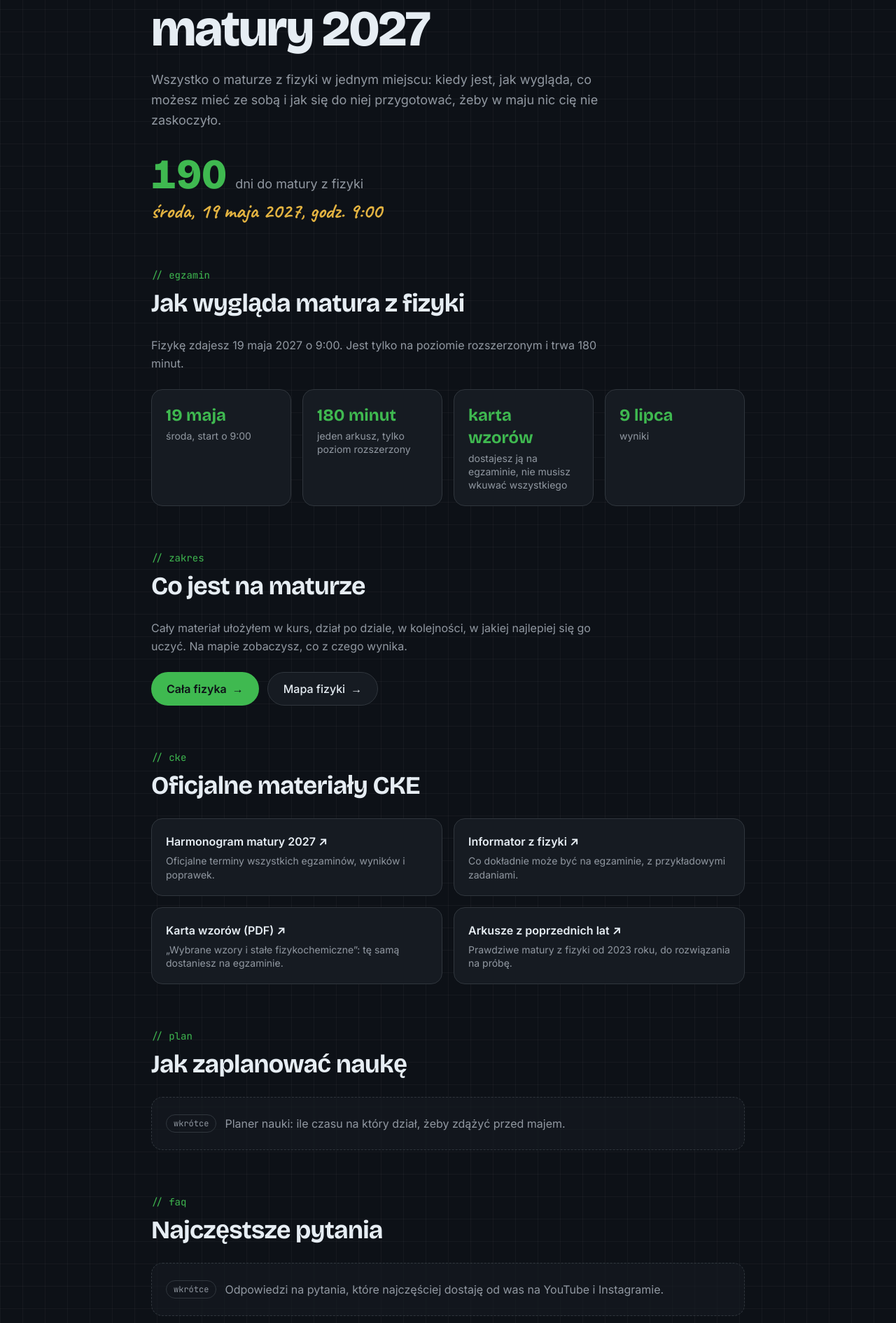
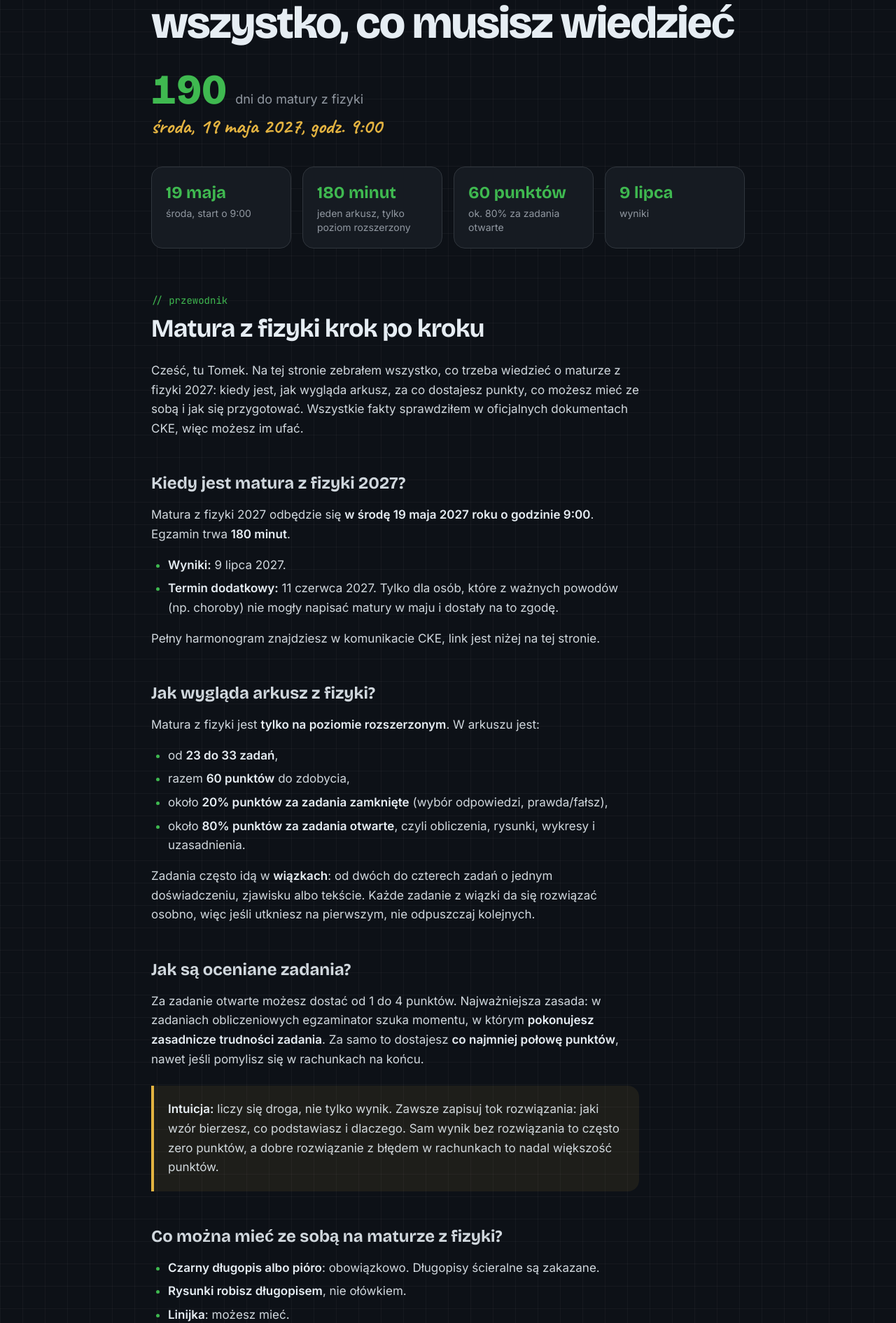
Before and after one commit to tomekstolarczyk/ogarnij-fizyke, a Next.js app: page /matura-2027 in a window 1280 px wide. Shown: the part 211-2101 px from the top of the page at 70% size. Built offline with nearby package versions, Linux system fonts and the light colour scheme.

Commit message:
feat: fill matura 2027 guide with CKE facts and course links

```diff
--- a/src/app/matura-2027/page.tsx
+++ b/src/app/matura-2027/page.tsx
@@ -1,41 +1,42 @@
 import type { Metadata } from "next";
 import Link from "next/link";
+import BookChapter from "@/components/BookChapter";
 import ComingSoon from "@/components/ComingSoon";
 import MaturaCountdown from "@/components/MaturaCountdown";
 import SectionHeading from "@/components/SectionHeading";
 import { ckeLinks, matura } from "@/data/matura";
+import { getPageContent } from "@/lib/content";
 
+// Title and description worded like what people type into Google
 export const metadata: Metadata = {
-  title: `Co musisz wiedzieć do matury ${matura.year} · Ogarnij Fizykę`,
-  description: `Matura ${matura.year} z fizyki: kiedy jest, jak wygląda egzamin, karta wzorów, arkusze CKE i jak zaplanować naukę.`,
+  title: `Matura z fizyki ${matura.year}: wszystko, co musisz wiedzieć · Ogarnij Fizykę`,
+  description: `Kiedy jest matura z fizyki ${matura.year}, jak wygląda arkusz, za co są punkty, jaki kalkulator, karta wzorów, arkusze CKE i jak się przygotować.`,
 };
 
 // "środa, 19 maja 2027"
 const fullDate = `${matura.weekday}, ${matura.day} ${matura.year}`;
 
-// Key facts as tiles; the full sentence is in the section text above them
+// Key facts as tiles at the top; the text below explains each of them
 const facts = [
   { value: matura.day, label: `${matura.weekday}, start o ${matura.time}` },
   { value: `${matura.durationMinutes} minut`, label: "jeden arkusz, tylko poziom rozszerzony" },
-  { value: "karta wzorów", label: "dostajesz ją na egzaminie, nie musisz wkuwać wszystkiego" },
+  { value: `${matura.maxPoints} punktów`, label: "ok. 80% za zadania otwarte" },
   { value: matura.results, label: "wyniki" },
 ];
 
-// "Co musisz wiedzieć do matury": the matura handbook. Skeleton for now:
-// sections with real facts where we have them, "wkrótce" where content is
-// still to be written.
+// "Co musisz wiedzieć do matury": the matura guide, meant to be found on
+// Google and to send people on to the course. The long text comes from
+// Markdown (same renderer as the book); this file only adds the parts that
+// need code: the countdown, the fact tiles and the link cards.
 export default function MaturaPage() {
+  const guide = getPageContent("matura-2027");
+
   return (
     <div className="mx-auto w-full max-w-4xl px-4 py-14 sm:px-6">
       <p className="font-mono text-sm text-accent">{`// matura ${matura.year}`}</p>
-      <h1 className="mt-2.5 font-display text-[clamp(2.5rem,7vw,4.5rem)] leading-[1.02] font-extrabold tracking-[-0.03em]">
-        Co musisz wiedzieć do matury {matura.year}
+      <h1 className="mt-2.5 font-display text-[clamp(2.25rem,6vw,4rem)] leading-[1.05] font-extrabold tracking-[-0.03em]">
+        Matura z fizyki {matura.year}: wszystko, co musisz wiedzieć
       </h1>
-      <p className="mt-5 max-w-2xl text-lg leading-relaxed text-muted">
-        Wszystko o maturze z fizyki w jednym miejscu: kiedy jest, jak wygląda,
-        co możesz mieć ze sobą i jak się do niej przygotować, żeby w maju nic
-        cię nie zaskoczyło.
-      </p>
       <div className="mt-8 flex flex-col gap-1">
         <MaturaCountdown />
         <p className="font-hand text-3xl font-bold text-marker-yellow">
@@ -43,14 +44,8 @@ export default function MaturaPage() {
         </p>
       </div>
 
-      <section className="mt-16">
-        <SectionHeading label="egzamin" title="Jak wygląda matura z fizyki" />
-        <p className="mb-6 max-w-2xl leading-relaxed text-muted">
-          Fizykę zdajesz {matura.day} {matura.year} o {matura.time}. Jest tylko na
-          poziomie rozszerzonym i trwa {matura.durationMinutes} minut.
-        </p>
       {/* auto-fit: 4 tiles in a row on desktop, 2 or 1 on a phone */}
-        <div className="grid grid-cols-[repeat(auto-fit,minmax(11rem,1fr))] gap-4">
+      <div className="mt-10 grid grid-cols-[repeat(auto-fit,minmax(11rem,1fr))] gap-4">
         {facts.map((fact) => (
           <div key={fact.label} className="rounded-2xl border border-border bg-surface p-5">
             <p className="font-display text-2xl font-bold text-accent">{fact.value}</p>
@@ -58,28 +53,10 @@ export default function MaturaPage() {
           </div>
         ))}
       </div>
-      </section>
 
       <section className="mt-16">
-        <SectionHeading label="zakres" title="Co jest na maturze" />
-        <p className="mb-6 max-w-2xl leading-relaxed text-muted">
-          Cały materiał ułożyłem w kurs, dział po dziale, w kolejności, w
-          jakiej najlepiej się go uczyć. Na mapie zobaczysz, co z czego wynika.
-        </p>
-        <div className="flex flex-col gap-3 sm:flex-row">
-          <Link
-            href="/dzialy"
-            className="inline-flex min-h-12 items-center justify-center gap-2 rounded-full bg-accent px-5.5 font-semibold text-background transition hover:-translate-y-0.5 hover:brightness-110"
-          >
-            Cała fizyka <span aria-hidden="true">→</span>
-          </Link>
-          <Link
-            href="/mapa"
-            className="inline-flex min-h-12 items-center justify-center gap-2 rounded-full border border-border bg-surface px-5.5 font-medium transition hover:-translate-y-0.5 hover:border-accent/60"
-          >
-            Mapa fizyki <span aria-hidden="true">→</span>
-          </Link>
-        </div>
+        <SectionHeading label="przewodnik" title="Matura z fizyki krok po kroku" />
+        <BookChapter markdown={guide} />
       </section>
 
       <section className="mt-16">
@@ -103,14 +80,35 @@ export default function MaturaPage() {
         </ul>
       </section>
 
-      <section className="mt-16">
-        <SectionHeading label="plan" title="Jak zaplanować naukę" />
-        <ComingSoon text="Planer nauki: ile czasu na który dział, żeby zdążyć przed majem." />
+      {/* The point of the page: send people from Google on to the course */}
+      <section className="mt-16 rounded-[28px] border border-accent/40 bg-accent/8 px-6 py-10 text-center">
+        <p className="font-hand text-3xl font-bold text-marker-yellow">to co, zaczynamy?</p>
+        <h2 className="mt-2 font-display text-[clamp(1.625rem,3.5vw,2.25rem)] leading-tight font-bold tracking-[-0.02em]">
+          Cała fizyka do matury, za darmo
+        </h2>
+        <p className="mx-auto mt-3 max-w-xl leading-relaxed text-muted">
+          Filmy, książka, notatki i zadania z arkuszy CKE, dział po dziale, w
+          kolejności, w jakiej najlepiej się uczyć.
+        </p>
+        <div className="mt-7 flex flex-col justify-center gap-3 sm:flex-row">
+          <Link
+            href="/dzialy"
+            className="inline-flex min-h-12 items-center justify-center gap-2 rounded-full bg-accent px-5.5 font-semibold text-background transition hover:-translate-y-0.5 hover:brightness-110"
+          >
+            Zacznij kurs <span aria-hidden="true">→</span>
+          </Link>
+          <Link
+            href="/mapa"
+            className="inline-flex min-h-12 items-center justify-center gap-2 rounded-full border border-border bg-surface px-5.5 font-medium transition hover:-translate-y-0.5 hover:border-accent/60"
+          >
+            Zobacz mapę fizyki <span aria-hidden="true">→</span>
+          </Link>
+        </div>
       </section>
 
       <section className="mt-16">
-        <SectionHeading label="faq" title="Najczęstsze pytania" />
-        <ComingSoon text="Odpowiedzi na pytania, które najczęściej dostaję od was na YouTube i Instagramie." />
+        <SectionHeading label="plan" title="Planer nauki" />
+        <ComingSoon text="Ile czasu na który dział, żeby spokojnie zdążyć przed majem." />
       </section>
     </div>
   );
--- /dev/null
+++ b/src/content/pages/matura-2027.md
@@ -0,0 +1,104 @@
+# Matura z fizyki 2027: wszystko, co musisz wiedzieć
+
+Cześć, tu Tomek. Na tej stronie zebrałem wszystko, co trzeba wiedzieć o maturze z fizyki 2027: kiedy jest, jak wygląda arkusz, za co dostajesz punkty, co możesz mieć ze sobą i jak się przygotować. Wszystkie fakty sprawdziłem w oficjalnych dokumentach CKE, więc możesz im ufać.
+
+## Kiedy jest matura z fizyki 2027?
+
+Matura z fizyki 2027 odbędzie się **w środę 19 maja 2027 roku o godzinie 9:00**. Egzamin trwa **180 minut**.
+
+- **Wyniki:** 9 lipca 2027.
+- **Termin dodatkowy:** 11 czerwca 2027. Tylko dla osób, które z ważnych powodów (np. choroby) nie mogły napisać matury w maju i dostały na to zgodę.
+
+Pełny harmonogram znajdziesz w komunikacie CKE, link jest niżej na tej stronie.
+
+## Jak wygląda arkusz z fizyki?
+
+Matura z fizyki jest **tylko na poziomie rozszerzonym**. W arkuszu jest:
+
+- od **23 do 33 zadań**,
+- razem **60 punktów** do zdobycia,
+- około **20% punktów za zadania zamknięte** (wybór odpowiedzi, prawda/fałsz),
+- około **80% punktów za zadania otwarte**, czyli obliczenia, rysunki, wykresy i uzasadnienia.
+
+Zadania często idą w **wiązkach**: od dwóch do czterech zadań o jednym doświadczeniu, zjawisku albo tekście. Każde zadanie z wiązki da się rozwiązać osobno, więc jeśli utkniesz na pierwszym, nie odpuszczaj kolejnych.
+
+## Jak są oceniane zadania?
+
+Za zadanie otwarte możesz dostać od 1 do 4 punktów. Najważniejsza zasada: w zadaniach obliczeniowych egzaminator szuka momentu, w którym **pokonujesz zasadnicze trudności zadania**. Za samo to dostajesz **co najmniej połowę punktów**, nawet jeśli pomylisz się w rachunkach na końcu.
+
+> **Intuicja:** liczy się droga, nie tylko wynik. Zawsze zapisuj tok rozwiązania: jaki wzór bierzesz, co podstawiasz i dlaczego. Sam wynik bez rozwiązania to często zero punktów, a dobre rozwiązanie z błędem w rachunkach to nadal większość punktów.
+
+## Co można mieć ze sobą na maturze z fizyki?
+
+- **Czarny długopis albo pióro**: obowiązkowo. Długopisy ścieralne są zakazane.
+- **Rysunki robisz długopisem**, nie ołówkiem.
+- **Linijka**: możesz mieć.
+- **Kalkulator naukowy**: możesz mieć (zasady poniżej).
+- **Karta wzorów** „Wybrane wzory i stałe fizykochemiczne na egzamin maturalny z biologii, chemii i fizyki”: dostajesz ją od szkoły, nie musisz jej przynosić.
+
+## Jaki kalkulator na maturę z fizyki?
+
+Na fizyce wolno używać **kalkulatora naukowego**, nie tylko prostego. Według CKE kalkulator:
+
+- **musi** liczyć logarytmy, funkcje trygonometryczne (i odwrotne do nich) oraz potęgi o dowolnym wykładniku,
+- **nie może** mieć funkcji programowania ani zapisanych wzorów, praw fizycznych czy rozwiązań zadań,
+- **nie może** łączyć się z internetem ani innymi urządzeniami (Wi-Fi, Bluetooth),
+- **może** mieć wpisane stałe fizyczne.
+
+Zanim kupisz kalkulator, upewnij się, że spełnia te warunki. W razie wątpliwości zapytaj w szkole. I najważniejsze: rozwiązuj arkusze na tym samym kalkulatorze, z którym pójdziesz na maturę, żeby w maju nie szukać przycisków.
+
+## Karta wzorów: co na niej jest?
+
+Kartę wzorów CKE możesz pobrać już teraz (link niżej). Jest wspólna dla biologii, chemii i fizyki, więc część fizyczna to tylko kawałek całości.
+
+Karta to ściąga ze wzorów, a nie z rozumienia. Nie powie ci, **którego** wzoru użyć ani **dlaczego**. Dlatego rozwiązuj arkusze z kartą obok, żeby w maju wiedzieć, gdzie co na niej jest, i nie tracić czasu na szukanie.
+
+## Co jest na maturze z fizyki?
+
+Według informatora CKE zadania dotyczą sześciu obszarów. Przy każdym masz działy z mojego kursu:
+
+- **Mechanika punktu materialnego i bryły sztywnej**: [Kinematyka](/dzialy/kinematyka), [Dynamika](/dzialy/dynamika), [Praca, moc, energia](/dzialy/praca-moc-energia), [Bryła sztywna](/dzialy/bryla-sztywna)
+- **Grawitacja i elementy astronomii**: [Grawitacja](/dzialy/grawitacja)
+- **Drgania, fale i optyka**: [Drgania](/dzialy/drgania), [Fale mechaniczne](/dzialy/fale-mechaniczne), [Fale elektromagnetyczne i optyka](/dzialy/fale-em-i-optyka)
+- **Elektryczność i magnetyzm**: [Elektrostatyka](/dzialy/elektrostatyka), [Prąd stały](/dzialy/prad-staly), [Magnetyzm](/dzialy/magnetyzm), [Indukcja elektromagnetyczna i prąd zmienny](/dzialy/indukcja-i-prad-zmienny)
+- **Własności materii, termodynamika, hydrostatyka i aerostatyka**: [Termodynamika](/dzialy/termodynamika), [Hydrostatyka](/dzialy/hydrostatyka)
+- **Fizyka atomowa, jądrowa i elementy fizyki relatywistycznej**: [Fizyka atomowa](/dzialy/fizyka-atomowa), [Fizyka jądrowa](/dzialy/fizyka-jadrowa), [Elementy fizyki relatywistycznej](/dzialy/fizyka-relatywistyczna)
+
+Do tego dochodzą umiejętności przekrojowe: wykresy, jednostki, szacowanie, planowanie doświadczeń i czytanie tekstów popularnonaukowych.
+
+## Czy da się poprawić maturę z fizyki?
+
+**W sierpniu nie.** Sierpniowa poprawka dotyczy tylko przedmiotów obowiązkowych, a fizyka jest przedmiotem dodatkowym.
+
+**W kolejnych latach tak.** Absolwent może ponownie podejść do matury z fizyki w następnym roku (albo później), żeby podwyższyć wynik.
+
+## Ile procent potrzebuję z fizyki?
+
+Żeby zdać maturę, **nie potrzebujesz żadnego minimum z fizyki**. Próg 30% dotyczy tylko przedmiotów obowiązkowych. Fizyka jako przedmiot dodatkowy nie wpływa na to, czy zdasz, ale jej wynik trafia na świadectwo.
+
+Liczy się za to na studiach. Każda uczelnia przelicza wyniki matur po swojemu, a progi zmieniają się co roku. Sprawdź zasady rekrutacji na kierunek, który cię interesuje, i z wyprzedzeniem zaplanuj, ile procent chcesz zdobyć.
+
+## Jak przygotować się do matury z fizyki?
+
+1. **Idź po kolei.** Fizyka to sieć: dynamika wymaga kinematyki, energia wymaga dynamiki. Mój kurs jest ułożony właśnie w takiej kolejności, zacznij od [Całej fizyki](/dzialy).
+2. **Najpierw zrozum, potem licz.** Obejrzyj teorię, a potem od razu rób zadania z danego działu.
+3. **Rozwiązuj prawdziwe arkusze.** Matury CKE od 2023 roku są najlepszym treningiem. Pod koniec rób je na czas: 180 minut, z kartą wzorów i swoim kalkulatorem.
+4. **Pisz pełne rozwiązania**, nawet na treningu. Na maturze punkty są za tok rozwiązania.
+
+## Najczęstsze pytania
+
+### Czy dostanę kartę wzorów na maturze?
+
+Tak. Zapewnia ją szkoła, nie musisz jej przynosić.
+
+### Czy na maturze jest fizyka relatywistyczna?
+
+Tak. Elementy fizyki relatywistycznej są w wymaganiach razem z fizyką jądrową.
+
+### Czy mogę rysować ołówkiem?
+
+Nie. Na maturze w Formule 2023 rysunki robisz długopisem.
+
+### Czy muszę zdobyć 30% z fizyki?
+
+Nie. Wynik z fizyki nie decyduje o tym, czy zdasz maturę. Liczy się przy rekrutacji na studia.
--- a/src/data/matura.ts
+++ b/src/data/matura.ts
@@ -2,6 +2,8 @@
 // from CKE's schedule ("Komunikat o harmonogramie egzaminów"), published
 // each August for the next May.
 // Source for 2027: CKE announcement of 20 August 2026.
+// The long text of the page is in src/content/pages/matura-2027.md and
+// repeats some of these facts in prose (for Google): update both.
 
 export const matura = {
   year: 2027,
@@ -12,6 +14,7 @@ export const matura = {
   day: "19 maja",
   time: "9:00",
   durationMinutes: 180,
+  maxPoints: 60, // from CKE's physics informator (od roku 2024/2025)
   results: "9 lipca", // results day, same year
 };
 
--- /dev/null
+++ b/src/lib/content.ts
@@ -0,0 +1,15 @@
+import fs from "node:fs";
+import path from "node:path";
+
+// Long texts of regular pages (not book chapters) live in Markdown files:
+//   src/content/pages/<name>.md
+// Same rules as the book: plain Markdown, "# Title" on top (hidden on the
+// page), "##" sections. Read at build time, like getChapter in book.ts.
+const PAGES_DIR = path.join(process.cwd(), "src", "content", "pages");
+
+// Only call it with a fixed name from our own code, never with user input.
+// Throws if the file is missing: a page without its text is a bug, not
+// "coming soon", so the build should fail.
+export function getPageContent(name: string): string {
+  return fs.readFileSync(path.join(PAGES_DIR, `${name}.md`), "utf-8");
+}
```
Lines whose indentation alone changed are shown as unchanged.
